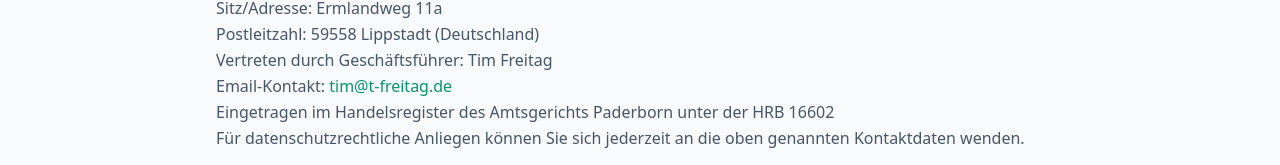
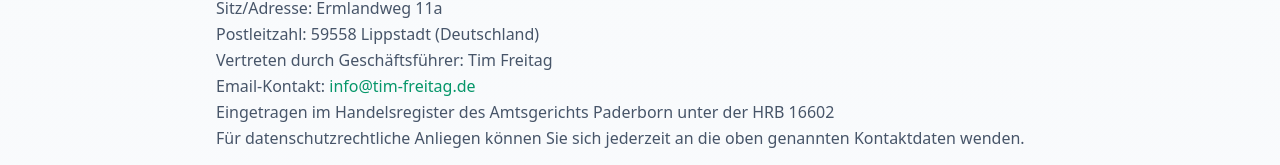
Before and after one commit to TimFr99/TF_Website, a React (Vite) app: page / in a window 1280 px wide. Both pictures are taken after a click on the button "Datenschutzerklärung". Shown: the part 369-534 px from the top of the page. Built offline with nearby package versions, Linux system fonts and the light colour scheme.

Commit message:
Updated Privacy.tsx

```diff
--- a/src/pages/Privacy.tsx
+++ b/src/pages/Privacy.tsx
@@ -37,7 +37,7 @@ export default function Privacy({ onNavigate }: PrivacyProps) {
               <br />
               Email-Kontakt:{' '}
               <a href="mailto:tim@t-freitag.de" className="text-emerald-600 hover:text-emerald-700">
-                tim@t-freitag.de
+                info@tim-freitag.de
               </a>
               <br />
               Eingetragen im Handelsregister des Amtsgerichts Paderborn unter der HRB 16602
```
